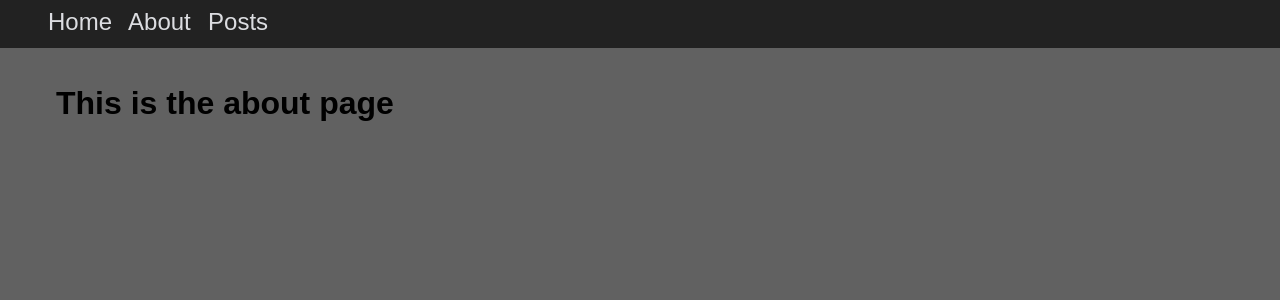
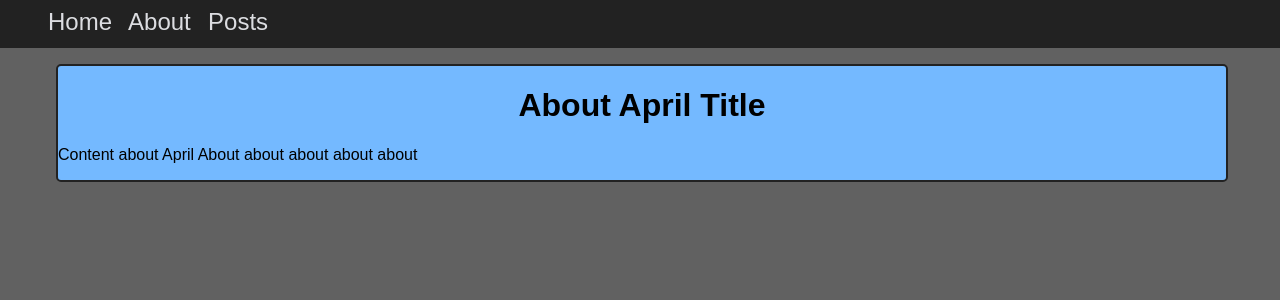
Before and after one commit to timothymathison/splendid-blog, a React (Create React App) app in the folder client/: page /about in a window 1280 px wide. Shown: the top 300 px of the page. Built offline with nearby package versions, Linux system fonts and the light colour scheme.

Commit message:
adding content placeholders

```diff
--- a/client/src/pages/about.js
+++ b/client/src/pages/about.js
@@ -2,7 +2,13 @@ import React from 'react';
 
 const About = () => (
     <div className="body">
-        <h1>This is the about page</h1>
+        <div className="full-page-content">
+            <h1>About April Title</h1>
+            <p>
+                Content about April
+                About about about about about
+            </p>
+        </div>
     </div>
 );
 
--- a/client/src/pages/listposts.js
+++ b/client/src/pages/listposts.js
@@ -2,7 +2,13 @@ import React from 'react';
 
 const ListPosts  = () => (
     <div className="body">
-        <h1>List of Posts</h1>
+        <div className="full-page-content">
+            <h1>List of Posts</h1>
+            <h2>A post. Will be separate content container</h2>
+            <h2>A post. Will be separate content container</h2>
+            <h2>A post. Will be separate content container</h2>
+            <h2>A post. Will be separate content container</h2>
+        </div>
     </div>
 );
 
--- a/client/src/pages/posts.js
+++ b/client/src/pages/posts.js
@@ -1,27 +1,16 @@
-import React, {Component} from 'react';
+import React from 'react';
 import {Route, Switch} from 'react-router-dom';
 
-import api from '../utils/api';
+// import api from '../utils/api';
 
 import ListPosts from './listposts';
-import CreatePost from './createpost'
+import CreatePost from './createpost';
 
-class Posts extends Component {
-    constructor(props) {
-        super(props);
-
-        api.load("ping", (result) => console.log({ msg: result.message, info: result.body }));
-    }
-
-    render() {
-        return(
-
-            <Switch>
-                <Route path={`${this.props.match.path}/create`} component={CreatePost}/>
-                <Route path={`${this.props.match.path}/`} component={ListPosts}/>
-            </Switch>
-        );
-    }
-}
+const Posts = (props) => (
+    <Switch>
+        <Route path={`${props.match.path}/create`} component={CreatePost}/>
+        <Route path={`${props.match.path}/`} component={ListPosts}/>
+    </Switch>
+)
 
 export default Posts
--- a/client/src/styles/App.css
+++ b/client/src/styles/App.css
@@ -36,6 +36,7 @@ body {
 
 .title-content {
     width: 100%;
+    margin: 0 0 1em 0;
     text-align: center;
     background-color: var(--content-bg-color);
     border: 2px solid var(--content-border-color);
@@ -67,3 +68,14 @@ body {
     border: 2px solid var(--content-border-color);
     border-radius: 5px;
 }
+
+.full-page-content {
+    width: 100%;
+    background-color: var(--content-bg-color);
+    border: 2px solid var(--content-border-color);
+    border-radius: 5px;
+}
+
+.full-page-content h1 {
+    text-align: center;
+}
```
